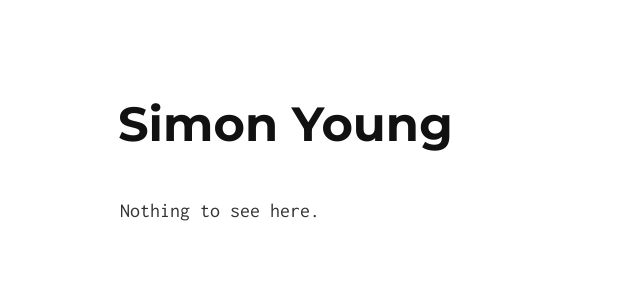
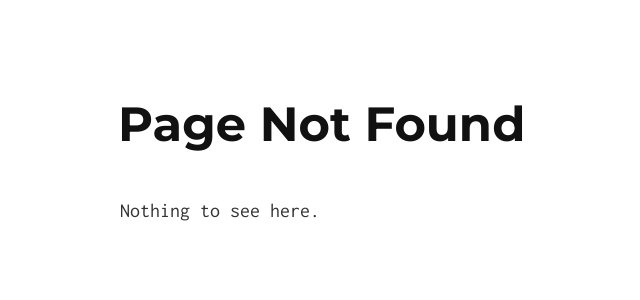
Before and after one commit to simonyoung/simonyoung.github.io, a Jekyll site: the page built from index.md, in a window 1280 px wide. Shown: the top 300 px of the page, without its empty margins (220-860 px from the left). Built offline with Jekyll 4.4.1, drawn with Linux system fonts in a browser that asks for light colours.

Commit message:
Update _config.yml

```diff
--- a/_config.yml
+++ b/_config.yml
@@ -1,7 +1,7 @@
 # Site settings
-title: Simon Young
-tag_text: Simon Young
-description: Simon Young
+title: Page Not Found
+tag_text: Page Not Found
+description: Page Not Found
 
 # Build settings
 markdown: kramdown
```
